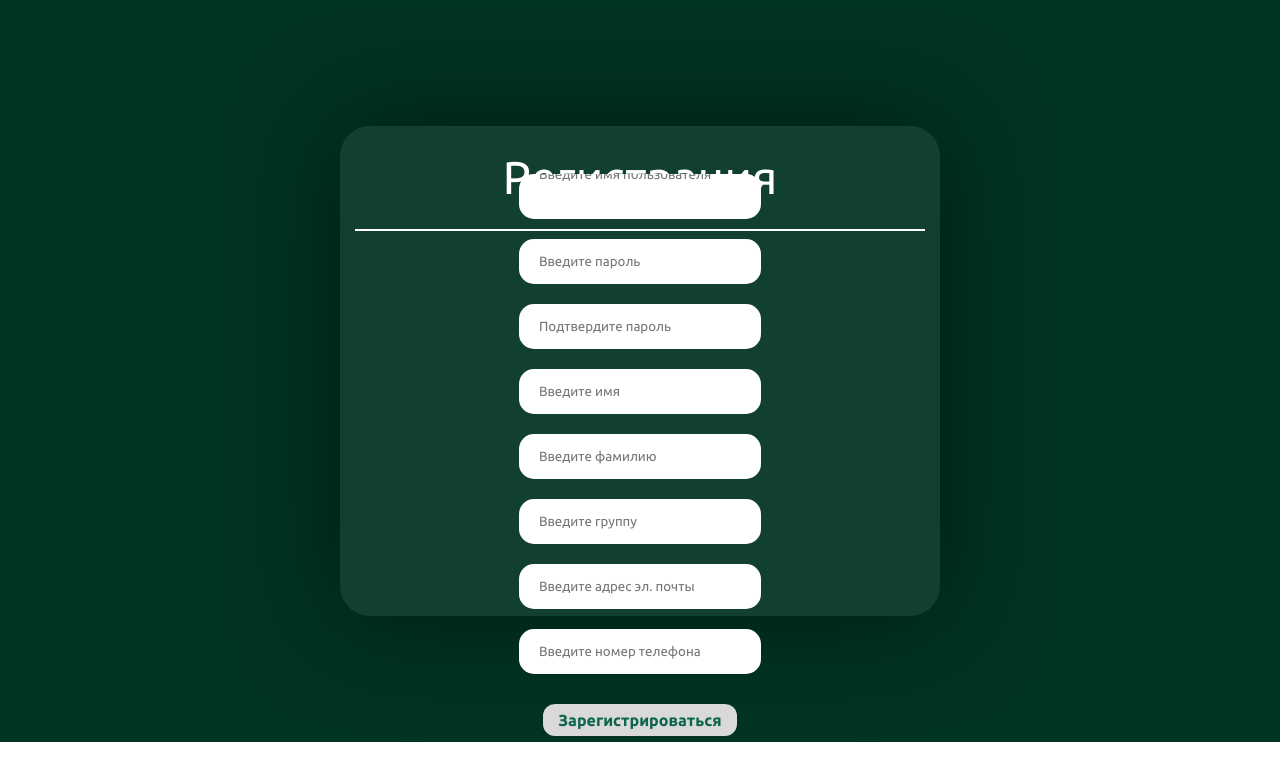
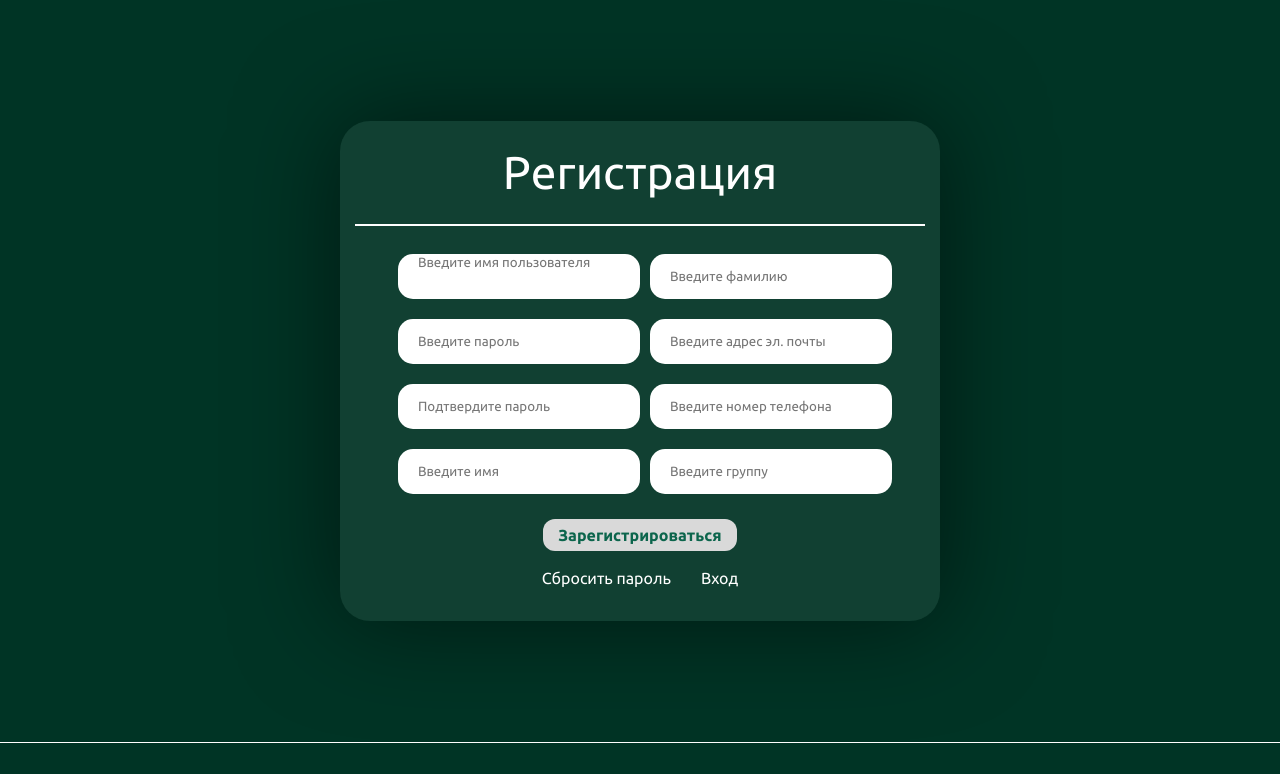
Before and after one commit to UFxx/HomeworkManager, a Django app: page /account/create/ in a window 1280 px wide. Shown: the part 57-831 px from the top of the page. After the commit the page ends 800 px from the top, so only its background shows below. Run offline with Django 4.2, Linux system fonts and the light colour scheme; some libraries are stand-ins or nearby versions.

Commit message:
pochinil register

```diff
--- a/hackathon/electronic_journal/forms.py
+++ b/hackathon/electronic_journal/forms.py
@@ -1,4 +1,5 @@
 from django import forms
+from django.contrib.auth import get_user_model
 from django.contrib.auth.forms import UserCreationForm, UserChangeForm, AuthenticationForm
 from .models import *
 
@@ -10,14 +11,23 @@
 
 
 class UserRegistrationForm(UserCreationForm):
+    password1 = forms.CharField(label="", widget=forms.PasswordInput(
+        attrs={'placeholder': 'Введите пароль', 'id': "registration-password"}))
+    password2 = forms.CharField(label="", widget=forms.PasswordInput(
+        attrs={'placeholder': 'Подтвердите пароль', 'id': "repeat-registration-password"}))
+    username = forms.CharField(label="", widget=forms.TextInput(
+        attrs={'placeholder': 'Введите имя пользователя', 'id': "username-input"}))
+    group = forms.CharField(label="",
+                             widget=forms.TextInput(attrs={'placeholder': 'Введите группу', 'id': "group-input"}))
     first_name = forms.CharField(label="", widget=forms.TextInput(attrs={'placeholder': 'Введите имя', 'id': "firstname-input"}))
     last_name = forms.CharField(label="", widget=forms.TextInput(attrs={'placeholder': 'Введите фамилию', 'id': "lastname-input"}))
-    username = forms.CharField(label="", widget=forms.TextInput(attrs={'placeholder': 'Введите имя пользователя', 'id': "username-input"}))
-    group = forms.CharField(label="", widget=forms.TextInput(attrs={'placeholder': 'Введите группу', 'id': "group-input"}))
     email = forms.EmailField(label="", widget=forms.EmailInput(attrs={'placeholder': 'Введите адрес эл. почты', 'id': "email-input"}))
     phone = forms.CharField(label="", widget=forms.TextInput(attrs={'placeholder': 'Введите номер телефона', 'id': "tel-input"}))
-    password1 = forms.CharField(label="", widget=forms.PasswordInput(attrs={'placeholder': 'Введите пароль', 'id': "registration-password"}))
-    password2 = forms.CharField(label="", widget=forms.PasswordInput(attrs={'placeholder': 'Подтвердите пароль', 'id': "repeat-registration-password"}))
+
+    class Meta:
+        model = get_user_model()
+        fields = ['username', 'password1', 'password2', 'first_name', 'last_name', 'email', 'phone']
+
 
 
 class QuestForm(forms.ModelForm):
--- a/hackathon/electronic_journal/models.py
+++ b/hackathon/electronic_journal/models.py
@@ -78,7 +78,7 @@
     comment = models.TextField(verbose_name='Комментарий', blank=True, null=True)
     file_link = models.FileField(upload_to='user_quest/%Y/%m/%d/', blank=True, null=True)
     date_added = models.DateField(auto_now_add=True, blank=True)
-    slug = models.SlugField(max_length=100, unique=True, db_index=True, verbose_name='URL', blank=True, null=True)
+    slug = models.SlugField(max_length=110, unique=True, db_index=True, verbose_name='URL', blank=True, null=True)
 
     class Meta:
         verbose_name = 'Готовая работа'
--- a/hackathon/electronic_journal/static/electronic_journal/css/registration/registration.css
+++ b/hackathon/electronic_journal/static/electronic_journal/css/registration/registration.css
@@ -11,9 +11,9 @@
     flex-direction: column;
     align-items: center;
     width: 600px;
-    height: 450px;
+    height: 300px;
     border-radius: 30px;
-    padding: 0 0 40px 0;
+    padding: 0 0 200px 0;
     background: rgba(170, 170, 170, 0.10);
     box-shadow: 0px 0px 100px 2px rgba(0, 0, 0, 0.50);
 }
@@ -25,14 +25,28 @@
     outline: none;
     border: none;
     color: black;
+    margin-left: 10px;
 }
 
 .form-content {
-    margin-top: 20px;
+    position: relative;
+    display: flex;
+    flex-wrap: wrap;
+    height: 200px;
 }
 
-.form-content > div input, .form-content button {
+.form-content input, .form-content button {
     transform: scale(0.001);
+}
+
+.login-links {
+    position: absolute;
+    top: 115%;
+}
+
+.form-content button {
+    top: 95%;
+    position: absolute;
 }
 
 #firstname-input {
--- a/hackathon/electronic_journal/views.py
+++ b/hackathon/electronic_journal/views.py
@@ -1,10 +1,10 @@
+from django.contrib.auth import get_user_model
 from django.contrib.auth.views import LoginView
 from django.urls import reverse_lazy
 from django.views.generic import CreateView, ListView
 
 from .forms import LoginForm, UserRegistrationForm
-from .models import Quest, UserQuest
-from django.contrib.auth.models import User
+from .models import Quest, UserQuest, User
 
 
 # Create your views here.
@@ -18,12 +18,14 @@
 
 
 class UserRegistrationView(CreateView):
+
     """Регистрация"""
-    model = User
+    model = get_user_model()
     form_class = UserRegistrationForm
     template_name = 'electronic_journal/registration.html'
-    success_url = reverse_lazy('login')
 
+    def get_success_url(self):
+        return reverse_lazy('login')
 
 class Profile(ListView):
     models = User
```
Also changed, not shown: hackathon/hackathon/juzmin.py (+5 -5 lines), hackathon/db.sqlite3, hackathon/electronic_journal/migrations/0001_initial.py (deleted), hackathon/electronic_journal/migrations/0002_alter_user_group.py (deleted), hackathon/electronic_journal/migrations/0003_alter_userquest_options_alter_quest_date_added.py (deleted), hackathon/electronic_journal/migrations/0004_alter_userquest_slug.py (deleted), hackathon/electronic_journal/migrations/__init__.py (deleted), 2 other files.
